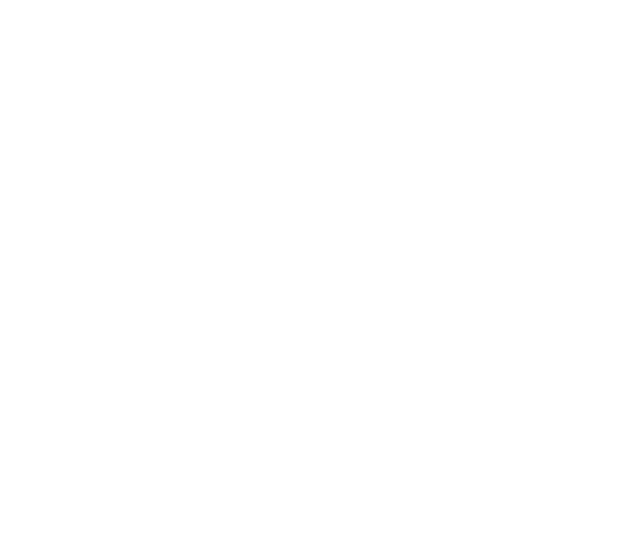
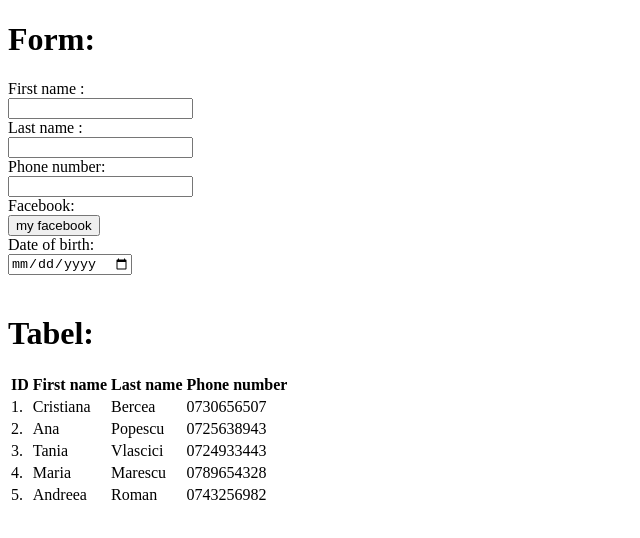
Before and after one commit to NagarroLabs/practica20, a plain HTML site: page CrisBercea/index.html in a window 1280 px wide. Shown: the whole page, without its empty margins (0-640 px from the left). Drawn offline with Linux system fonts and the light colour scheme.

Commit message:
form and tabel

```diff
--- a/CrisBercea/index.html
+++ b/CrisBercea/index.html
@@ -1,5 +1,66 @@
 <!DOCTYPE html>
 <html>
-  <head></head>
-  <body></body>
+  <head>
+    <meta charset="utf-8" />
+    <title>HTML Form</title>
+    <link rel="stylesheet" href="index.css" />
+    <script src="index.js" defer></script>
+  </head>
+  <body>
+    <h1>Form:</h1>
+    <form>
+      <label for="firstname">First name : </label><br />
+      <input type="text" id="firstname" name="firstname" /><br />
+      <label for="lastname">Last name : </label><br />
+      <input type="text" id="lastname" name="lastname" /><br />
+      <label for="phonenr">Phone number:</label><br />
+      <input type="text" id="phonenr" name="phonenr" /><br />
+      <label for="button">Facebook:</label><br />
+      <a href="https://www.facebook.com/cristiana.bercea"
+        ><input type="button" value="my facebook" /></a
+      ><br />
+      <label for="birthday">Date of birth:</label><br />
+      <input type="date" id="birthday" /><br />
+    </form>
+    <br />
+    <h1>Tabel:</h1>
+    <table>
+      <tr>
+        <th>ID</th>
+        <th>First name</th>
+        <th>Last name</th>
+        <th>Phone number</th>
+      </tr>
+      <tr>
+        <td>1.</td>
+        <td>Cristiana</td>
+        <td>Bercea</td>
+        <td>0730656507</td>
+      </tr>
+      <tr>
+        <td>2.</td>
+        <td>Ana</td>
+        <td>Popescu</td>
+        <td>0725638943</td>
+      </tr>
+      <tr>
+        <td>3.</td>
+        <td>Tania</td>
+        <td>Vlascici</td>
+        <td>0724933443</td>
+      </tr>
+      <tr>
+        <td>4.</td>
+        <td>Maria</td>
+        <td>Marescu</td>
+        <td>0789654328</td>
+      </tr>
+      <tr>
+        <td>5.</td>
+        <td>Andreea</td>
+        <td>Roman</td>
+        <td>0743256982</td>
+      </tr>
+    </table>
+  </body>
 </html>
```
